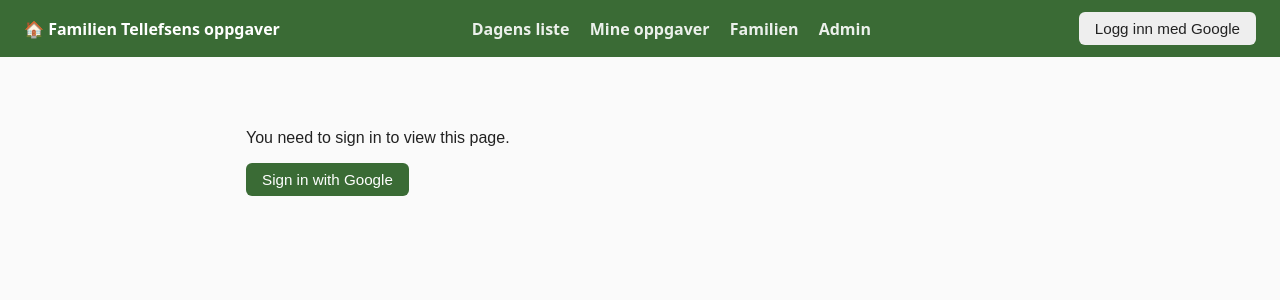
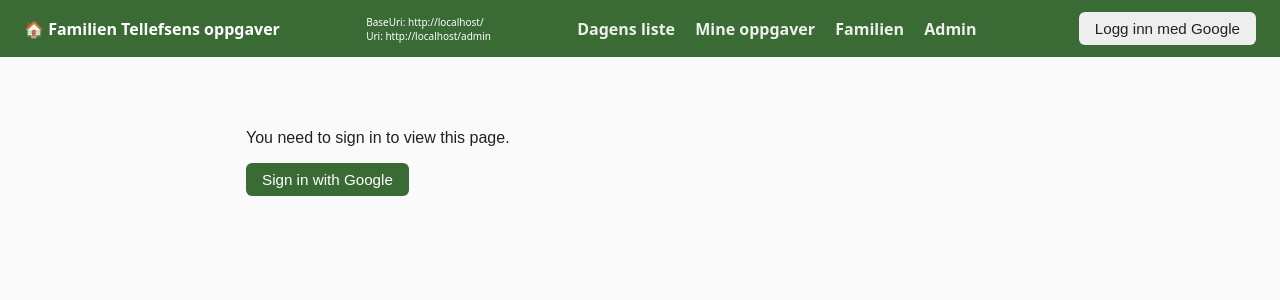
Before and after one commit to Telrun/HouseholdTasks, an ASP.NET Core app: page /admin in a window 1280 px wide. Shown: the top 300 px of the page. Run offline with ASP.NET Core 8, Linux system fonts and the light colour scheme.

Commit message:
Endrer i forhold til base address og navigasjon

```diff
--- a/HouseholdTasks.Client/Layout/LoginDisplay.razor
+++ b/HouseholdTasks.Client/Layout/LoginDisplay.razor
@@ -11,27 +11,35 @@
                 <span> (admin)</span>
             }
         </span>
-        <button class="btn-secondary" @onclick="LogOut">Logg ut</button>
+
+        <button class="btn-secondary" @onclick="LogOut">
+            Logg ut
+        </button>
     </Authorized>
+
     <NotAuthorized>
-        <button class="btn btn-secondary" @onclick="SignIn">Logg inn med Google</button>
+        <button class="btn btn-secondary" @onclick="SignIn">
+            Logg inn med Google
+        </button>
     </NotAuthorized>
 </AuthorizeView>
 
 @code {
-    private string LoginUrl => $"api/account/login?returnUrl={Uri.EscapeDataString(Nav.Uri)}";
+    private string LoginUrl =>
+        $"{Nav.BaseUri}api/account/login?returnUrl={Uri.EscapeDataString(Nav.Uri)}";
 
-    // A plain <a href> here gets intercepted by Blazor's client-side router (it tries to
-    // resolve "api/account/login" as a SPA route and shows "nothing at this address"
-    // instead of letting the browser make a real request). forceLoad: true bypasses the
-    // router and does an actual full-page navigation, so the request reaches the server,
-    // which issues the Google OAuth challenge redirect.
-    private void SignIn() => Nav.NavigateTo(LoginUrl, forceLoad: true);
+    private void SignIn()
+    {
+        Nav.NavigateTo(LoginUrl, forceLoad: true);
+    }
 
     private async Task LogOut()
     {
         await Http.PostAsync("api/account/logout", null);
-        ((CookieAuthenticationStateProvider)AuthProvider).NotifyUserChanged();
-        Nav.NavigateTo("/", forceLoad: true);
+
+        ((CookieAuthenticationStateProvider)AuthProvider)
+            .NotifyUserChanged();
+
+        Nav.NavigateTo(Nav.BaseUri, forceLoad: true);
     }
 }
--- a/HouseholdTasks.Client/Layout/MainLayout.razor
+++ b/HouseholdTasks.Client/Layout/MainLayout.razor
@@ -1,13 +1,20 @@
 @inherits LayoutComponentBase
+@inject NavigationManager Nav
 
 <header class="app-header">
-    <a href="/">🏠 Familien Tellefsens oppgaver</a>
+    <a href="@Nav.BaseUri">🏠 Familien Tellefsens oppgaver</a>
+
+    <div style="font-size:10px;">
+        BaseUri: @Nav.BaseUri<br />
+        Uri: @Nav.Uri
+    </div>
     <nav>
-        <a href="/">Dagens liste</a>
-        <a href="/my-tasks">Mine oppgaver</a>
-        <a href="/family">Familien</a>
-        <a href="/admin">Admin</a>
+        <a href="@Nav.BaseUri">Dagens liste</a>
+        <a href="@($"{Nav.BaseUri}my-tasks")">Mine oppgaver</a>
+        <a href="@($"{Nav.BaseUri}family")">Familien</a>
+        <a href="@($"{Nav.BaseUri}admin")">Admin</a>
     </nav>
+
     <LoginDisplay />
 </header>
 
```
